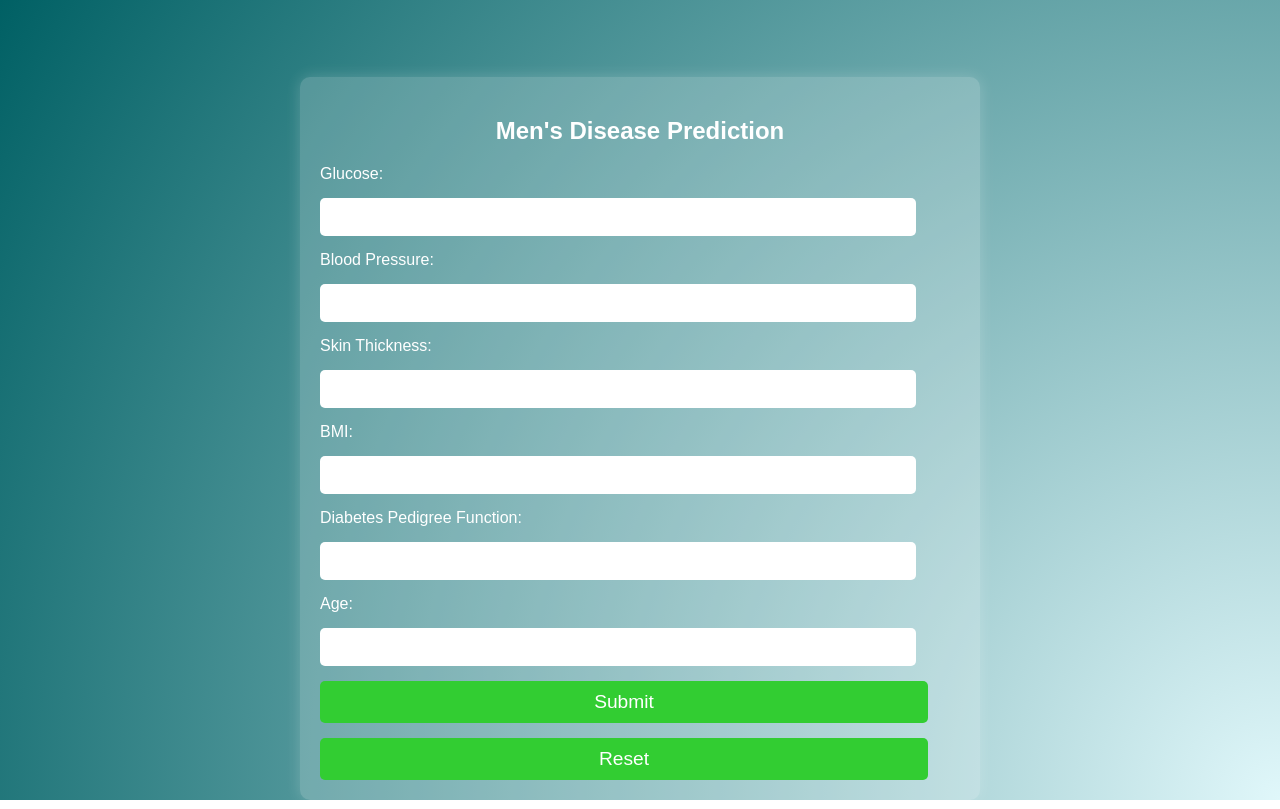
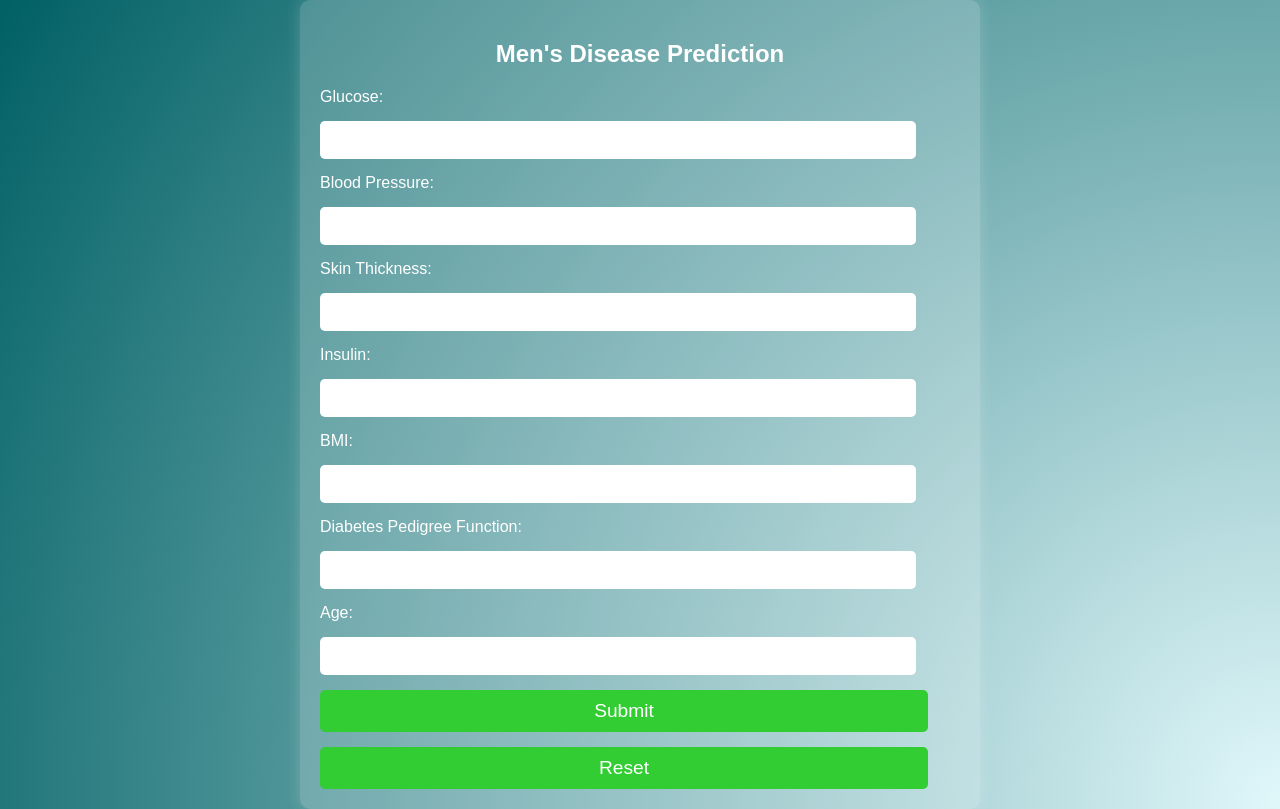
Before and after one commit to MAHI-RAJ/Diabetes-Detection, a Flask app: page /men in a window 1280 px wide. Run offline with Flask 3, Linux system fonts and the light colour scheme; parts of the project's set-up code (start-up, migrations or seed data) failed here and were passed over.

Commit message:
Update men.html
Signed-off-by: MAHI-RAJ <mahiiraj2006@gmail.com>

```diff
--- a/templates/men.html
+++ b/templates/men.html
@@ -23,6 +23,9 @@
             <label for="skin_thickness">Skin Thickness:</label>
             <input type="text" name="skin_thickness" required>
 
+            <label for="insulin">Insulin:</label>
+            <input type="text" name="insulin" required>
+
             <label for="bmi">BMI:</label>
             <input type="text" name="bmi" required>
 
```
